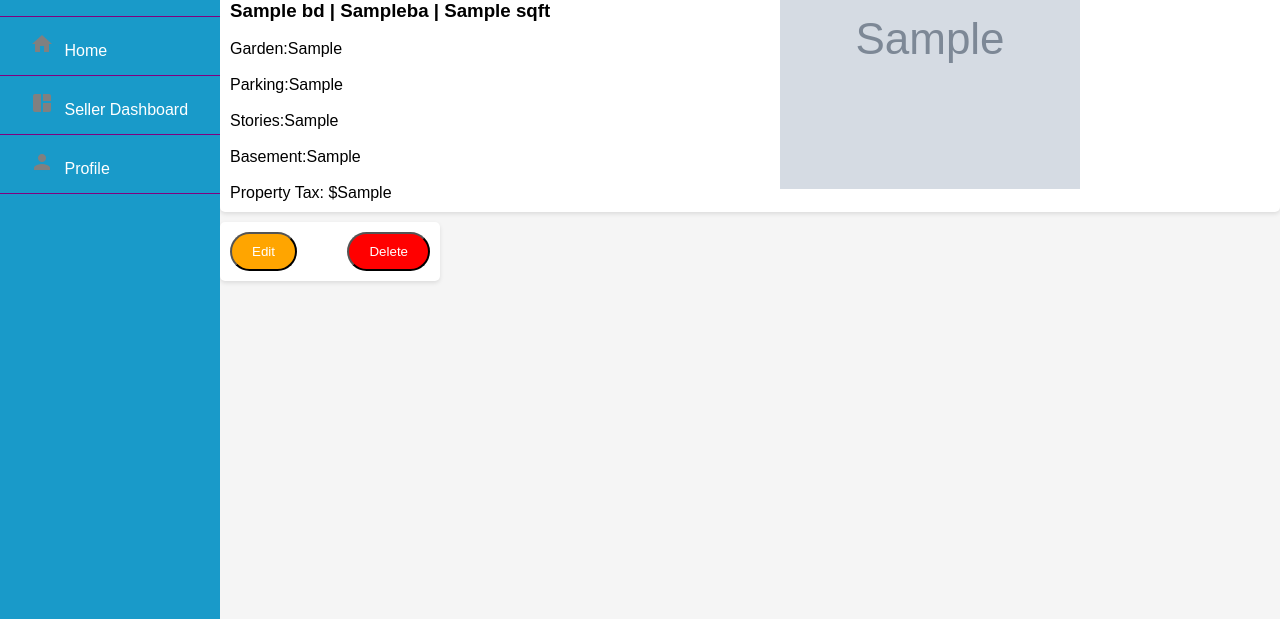
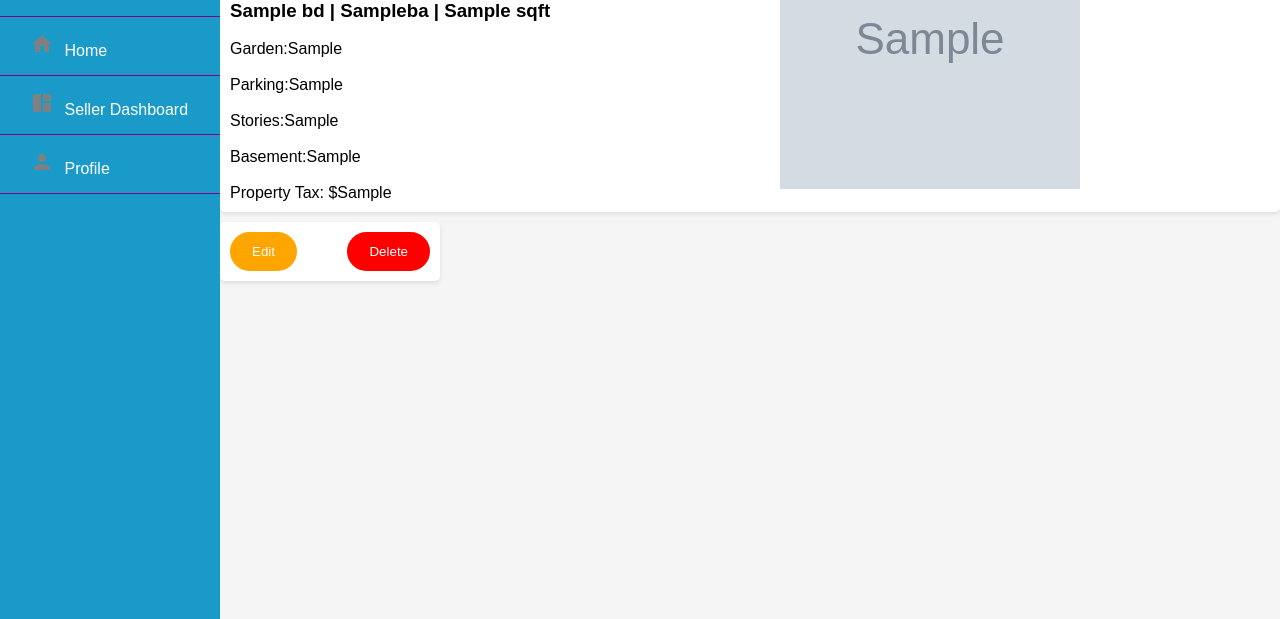
Before and after one commit to Savonhal/Project3, a PHP site: page /property_details.php?id=1 in a window 1280 px wide. Shown: the part 181-800 px from the top of the page. Run offline with PHP 8.4, Linux system fonts and the light colour scheme; tables that the repository leaves empty or names only in its code hold one stand-in row (values such as "Sample post"); grey boxes marked "Sample" are stand-in pictures.

Commit message:
Changed some css for edit and delete buttons

```diff
--- a/frontend/seller.css
+++ b/frontend/seller.css
@@ -215,6 +215,8 @@ body.open .container .topbar {
     padding: 10px 20px;
     border-radius: 20px;
     cursor: pointer;
+    border-color: orange;
+    border-style: solid;
 }
 
 #delete-button {
@@ -223,6 +225,8 @@ body.open .container .topbar {
     padding: 10px 20px;
     border-radius: 20px;
     cursor: pointer;
+    border-color: red;
+    border-style: solid;
 }
 
 #delete-confirm {
```
